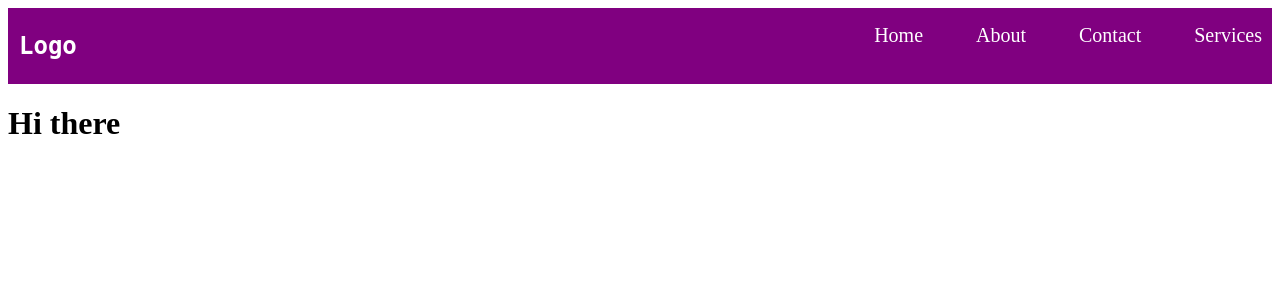
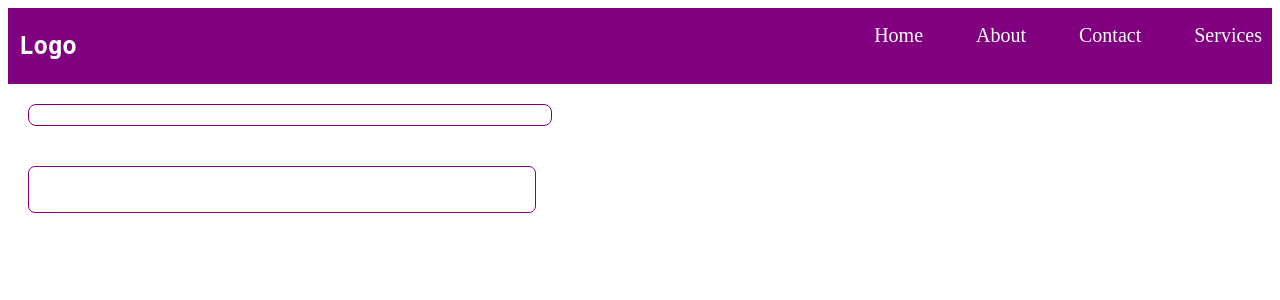
Before and after one commit to NedaTawakoli/project-with-react, a React (Vite) app: page / in a window 1280 px wide. Shown: the top 300 px of the page. Built offline with nearby package versions, Linux system fonts and the light colour scheme.

Commit message:
something

```diff
--- a/src/App.jsx
+++ b/src/App.jsx
@@ -1,11 +1,14 @@
- import Navbar from "./Nav";
+ import Header from "./Header";
+import Navbar from "./Nav";
 import navbar from "./navbar";
+// import hero from "./hero";
 
 function App(){
   return(
     <>
     <Navbar/>
-    <h1>Hi there</h1>
+    <Header text="مقاله در باره افقانیستان"/>
+    <example1/>
     </>
   )
 }
--- a/src/Header.jsx
+++ b/src/Header.jsx
@@ -1,9 +1,58 @@
-function Header(){
-    let name = "Sadaf";
-    return (
-        <>
-        <h1>افغانیستان یکی  از کشور های آسیای میانه و جنوبی است که تاریخ بیسار کهن و فرهنگ غنی دارد این کشور در چهار راه کهن تمدن ها قرار گرفته و در طول تاریخ محل رفت و آمد اقوام تاجران و فرهنگ های مختلغ بوده است</h1>
-        </>
-    );
+// import Example from "./example";
+
+import { useState } from "react";
+
+// function Header(props){
+//     let name = "Sadaf";
+//     return (
+//         <>
+//         <h1 style={
+//             {
+//                 textAlign:"center",
+//                 fontSize:"25px",
+//                 fontFamily:"mono",
+//                 fontSize:"bold"
+//             }
+//         }>{ props.text}</h1>
+//         <h1 style={
+//             {
+//                 textAlign:"center",
+//                 fontFamily:"monospace"
+//             }
+//         }>افغانیستان یکی  از کشور های آسیای میانه و جنوبی است که تاریخ بیسار کهن و فرهنگ غنی دارد این کشور در چهار راه کهن تمدن ها قرار گرفته و در طول تاریخ محل رفت و آمد اقوام تاجران و فرهنگ های مختلف بوده است</h1>
+//         <Example/>
+//         </>
+//     );
+// }
+// export default Header;
+
+
+function example1(){
+    const [value,setValue]= useState("");
+    return(
+        <div>
+            <h1 style={
+                {
+                    margin:"20px",
+                    fontSize:"30px",
+                    color:"purple",
+                    border:"1px solid",
+                    padding:"10px 8px",
+                    width:"40%",
+                    borderRadius:"8px"
+                }
+            }>{value}</h1>
+            <input type="text" value={value}style={
+                {
+                    width:"40%",
+                    border:"1px solid purple",
+                    borderRadius:"7px",
+                    padding:"15px 0",
+                    margin:"20px ",
+
+                }
+            } onChange={(e)=>setValue(e.target.value)}  />
+        </div>
+    )
 }
-export default Header;
+export default example1;
--- /dev/null
+++ b/src/example.jsx
@@ -0,0 +1,47 @@
+import { useState } from "react"
+
+function Example(){
+   const [value,setValue]= useState(0);
+    return(
+        <div style={
+            {
+                width:"100%",
+                display:"flex",
+                justifyContent:"space-between",
+                padding:"0 4px",
+                margin:"25px 0"
+            }
+        }>
+            <button style={
+                {
+                    border:"1px solid",
+                    borderRadius:"5px",
+                    boxShadow:"5px 5px 10px purple",
+                    padding:"5px 25px",
+                      height:"8vh",
+                      margin:"20px 10px",
+                      color:"purple",
+                      fontSize:"20px"
+
+                }
+            } onClick={() => setValue(value+1)}>افزایش دهند</button>
+            <h1>{value}</h1>
+            <button
+            style={
+                {
+                    border:"1px solid",
+                    borderRadius:"5px",
+                    boxShadow:"5px 5px 10px purple",
+                    padding:"5px 25px",
+                    height:"8vh",
+                    color:"purple",
+                    fontSize:"20px",
+                       margin:"20px 10px",
+
+                }
+            }
+             onClick= {() => setValue(value-1)}>کاهش دهند</button>
+        </div>
+    )
+}
+export default Example;
--- /dev/null
+++ b/src/hero.jsx
@@ -0,0 +1,8 @@
+function hero(){
+    return(
+    <>
+    <h1>Today is a good day</h1>
+    </>
+    )
+}
+export default hero;
--- a/src/index.css
+++ b/src/index.css
@@ -3,3 +3,4 @@
   padding: 0;
   box-sizing: border-box;
 }
+<script = src="app.js"></scrpit>
```
Also changed, not shown: src/example1.jsx (added, +16 -0 lines).
